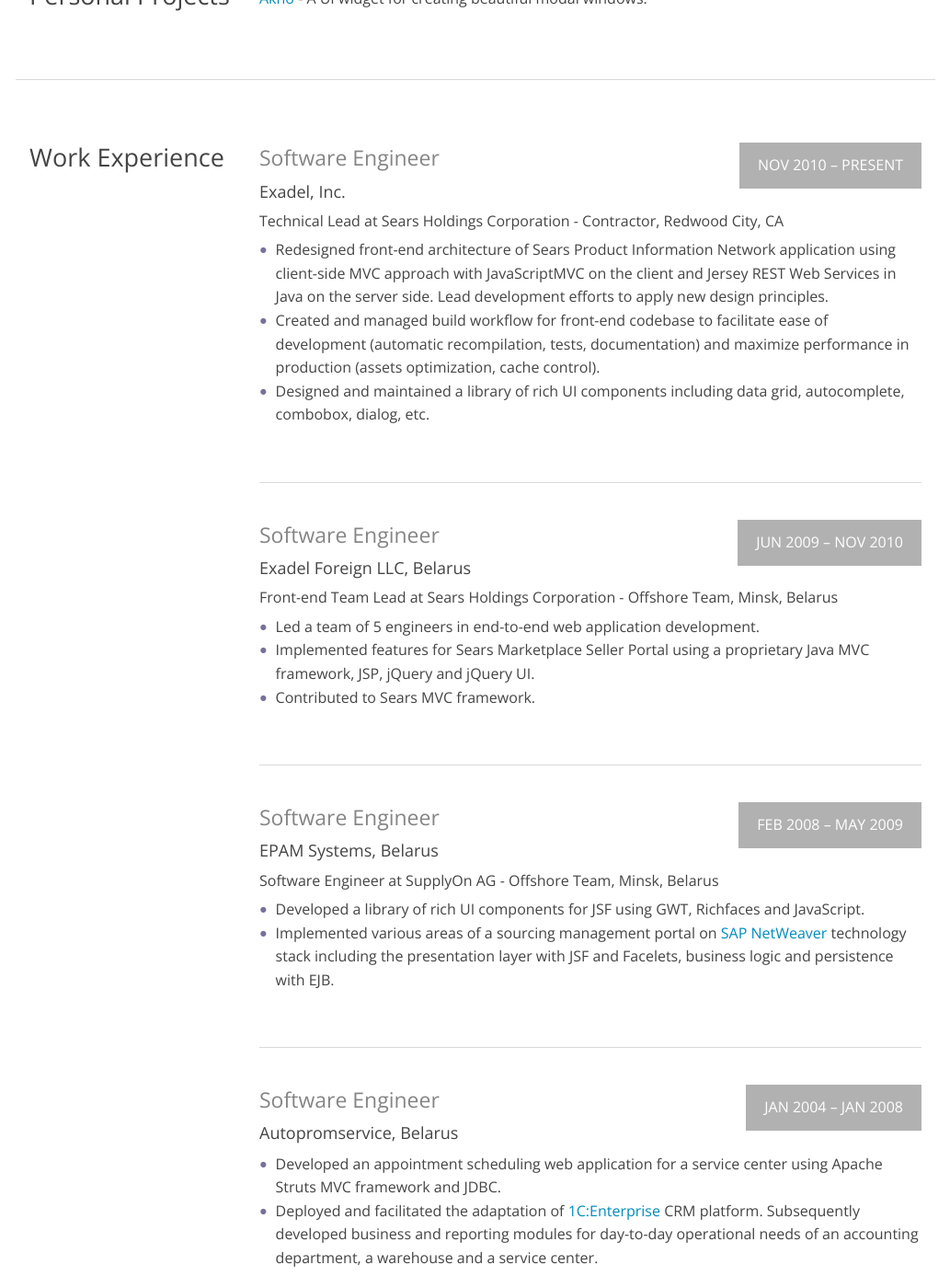
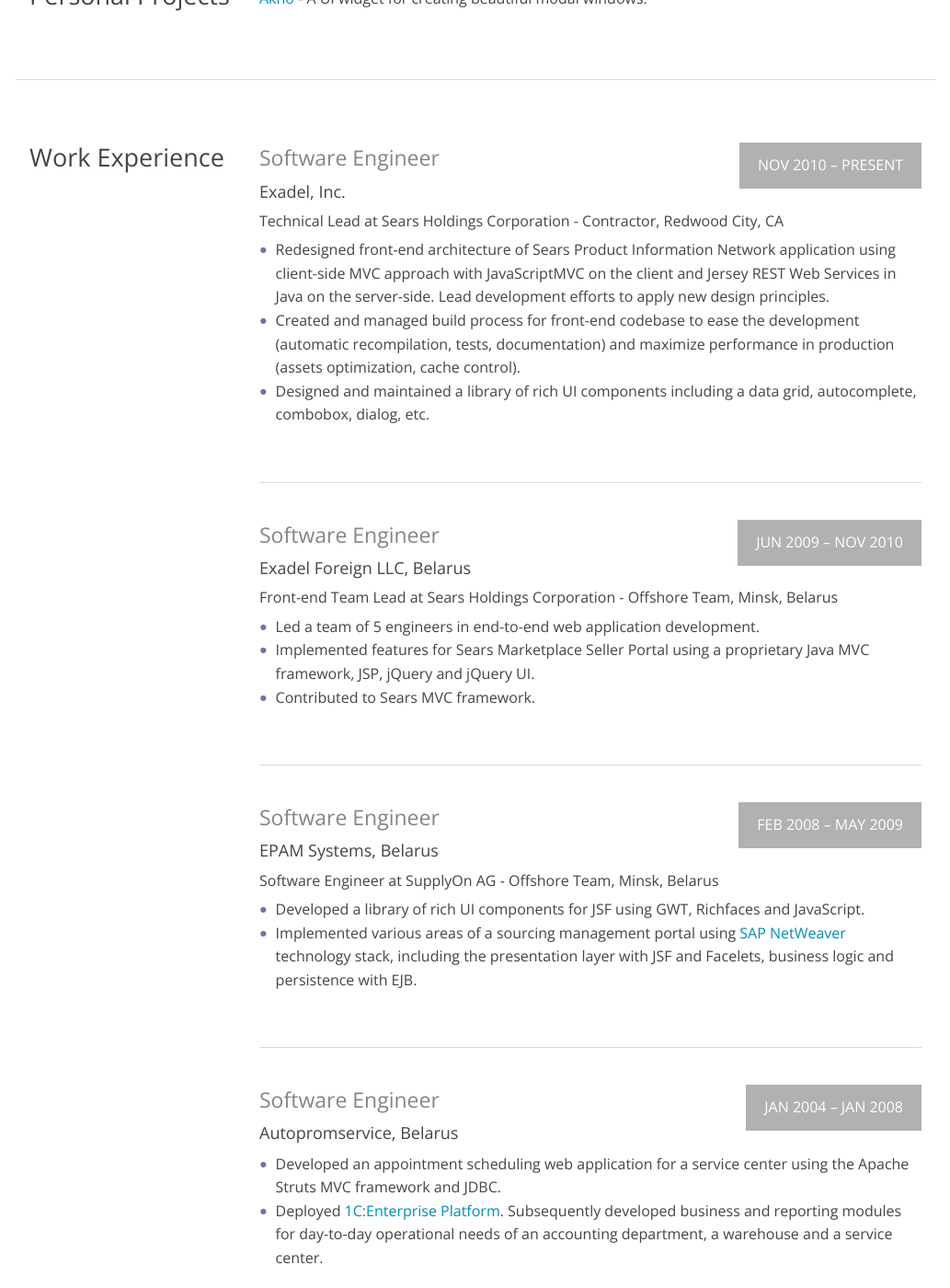
Before and after one commit to skhilko/skhilko.github.io, a Jekyll site: the page built from index.html, in a window 1280 px wide and 1400 px high, scrolled down 874 px. Shown: the whole window at 92% size, without its empty margins (123-1156 px from the left). Built offline with Jekyll 4.4.1, drawn with Linux system fonts in a browser that asks for light colours; some of the changed text lies outside the part shown.

Commit message:
Grammar and style fixes

```diff
--- a/_data/cv.yaml
+++ b/_data/cv.yaml
@@ -7,7 +7,7 @@
   - <a href="https://github.com/skhilko">github.com/skhilko</a>
 
 objective:
-  Seeking challenging opportunities in <em>FE web development / UI architecture</em> with the focus in development
+  Seeking challenging opportunities in <em>FE web development / UI architecture</em> with the focus on development
   of client-side web applications and stand alone UI widgets.
 
 skills:
@@ -24,7 +24,7 @@
     - REST
     - Responsive design
     - CSS frameworks & preprocessors
-    - Templating engines
+    - Template engines
     - Linux
 
 personal_project:
@@ -37,11 +37,11 @@
     contract-position: Technical Lead at Sears Holdings Corporation - Contractor, Redwood City, CA
     duties:
       - Redesigned front-end architecture of Sears Product Information Network application using client-side
-        MVC approach with JavaScriptMVC on the client and Jersey REST Web Services in Java on the server side.
+        MVC approach with JavaScriptMVC on the client and Jersey REST Web Services in Java on the server-side.
         Lead development efforts to apply new design principles.
-      - Created and managed build workflow for front-end codebase to facilitate ease of development (automatic
-        recompilation, tests, documentation) and maximize performance in production (assets optimization, cache control).
-      - Designed and maintained a library of rich UI components including data grid, autocomplete, combobox, dialog, etc.
+      - Created and managed build process for front-end codebase to ease the development (automatic recompilation, tests,
+        documentation) and maximize performance in production (assets optimization, cache control).
+      - Designed and maintained a library of rich UI components including a data grid, autocomplete, combobox, dialog, etc.
 
   - period: Jun 2009 – Nov 2010
     position: Software Engineer
@@ -59,8 +59,8 @@
     projects:
     duties:
       - Developed a library of rich UI components for JSF using GWT, Richfaces and JavaScript.
-      - Implemented various areas of a sourcing management portal on
-        <a href="http://en.wikipedia.org/wiki/SAP_NetWeaver" target="_blank">SAP NetWeaver</a> technology stack including
+      - Implemented various areas of a sourcing management portal using
+        <a href="http://en.wikipedia.org/wiki/SAP_NetWeaver" target="_blank">SAP NetWeaver</a> technology stack, including
         the presentation layer with JSF and Facelets, business logic and persistence with EJB.
       #- Reverse-enginered a legacy SAP authentication system and implemented authentification mechanism for a new module.
 
@@ -68,10 +68,10 @@
     position: Software Engineer
     company: Autopromservice, Belarus
     duties:
-      - Developed an appointment scheduling web application for a service center using Apache Struts MVC framework and JDBC.
-      - Deployed and facilitated the adaptation of <a href="http://1c-dn.com/1c_enterprise/what_is_1c_enterprise/" target="_blank">1C:Enterprise</a>
-        CRM platform. Subsequently developed business and reporting modules for day-to-day operational needs of an
-        accounting department, a warehouse and a service center.
+      - Developed an appointment scheduling web application for a service center using the Apache Struts MVC framework and JDBC.
+      - Deployed <a href="http://1c-dn.com/1c_enterprise/what_is_1c_enterprise/" target="_blank">1C:Enterprise Platform</a>.
+        Subsequently developed business and reporting modules for day-to-day operational needs of an accounting department,
+        a warehouse and a service center.
 
 education:
   - period: 2005
```
